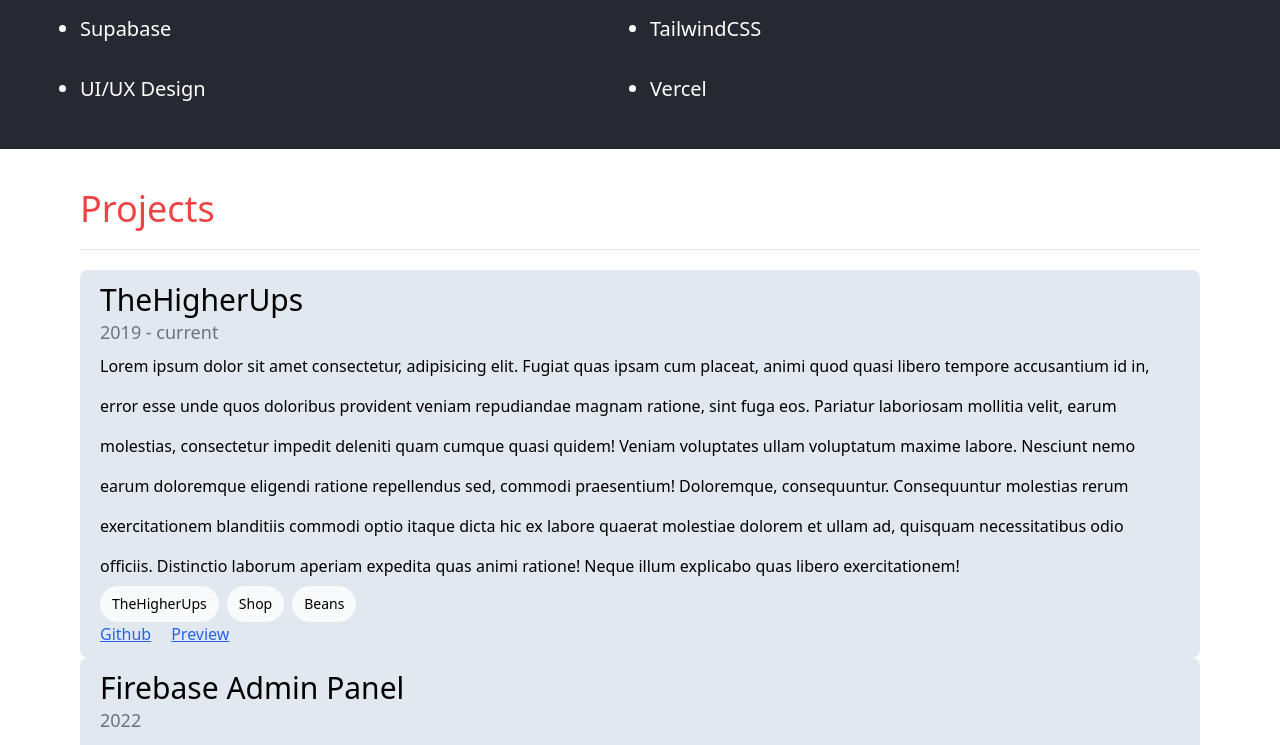
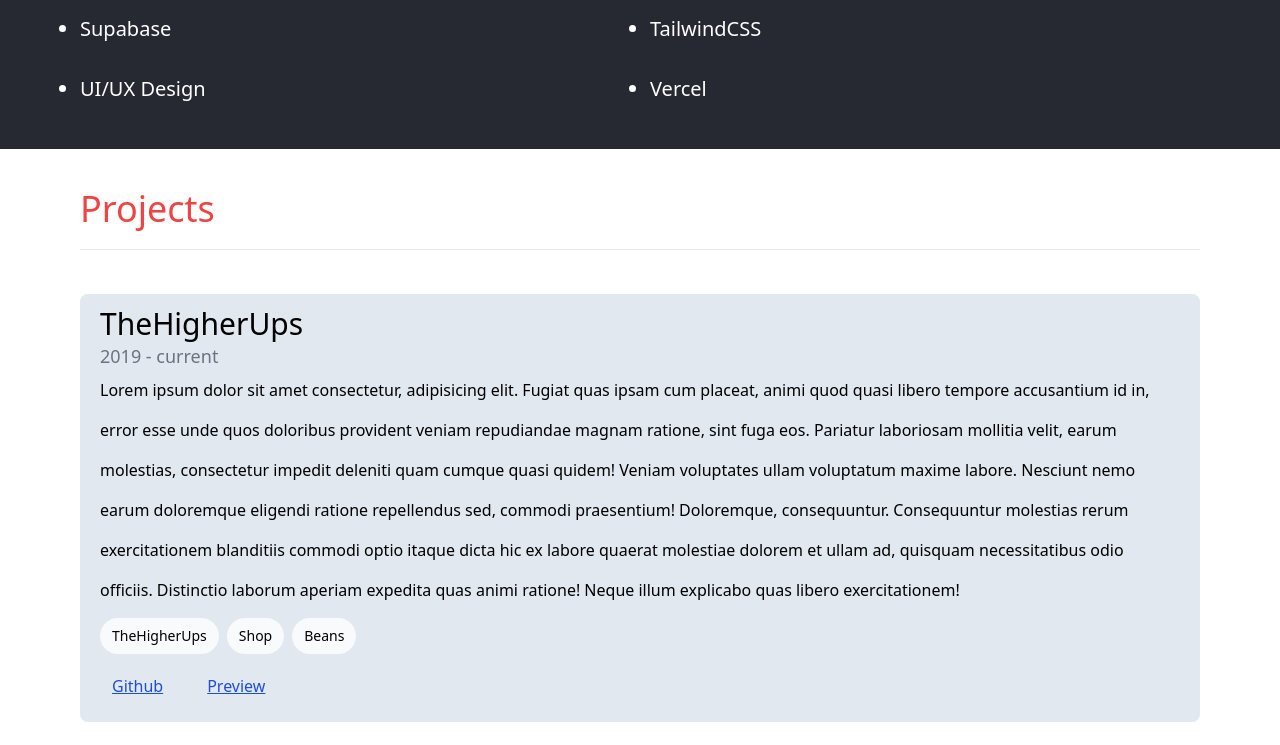
Before and after one commit to TheHigherUps/resume, a React (Vite) app: page / in a window 1280 px wide. Shown: the part 3651-4396 px from the top of the page. Built offline with nearby package versions, Linux system fonts and the light colour scheme.

Commit message:
turned projects into motion divs
updated links on cards

```diff
--- a/src/App.tsx
+++ b/src/App.tsx
@@ -238,17 +238,28 @@ function App() {
                     <hr className="my-5" />
                     {projects.map((project, index) => {
                         return (
+                            <motion.div
+                                initial={{ opacity: 0, scale: 0.5 }}
+                                whileInView={{ opacity: 1, scale: 1 }}
+                                transition={{ delay: 0.05 * index }}
+                                viewport={{ once: true }}
+                            >
+                                <br />
                                 <Card key={index}>
-                                <div className="text-3xl">{project.title}</div>
+                                    <div className="text-3xl">
+                                        {project.title}
+                                    </div>
                                     <p className="text-lg text-gray-500">
                                         {project.subtitle}
                                     </p>
                                     <p className="leading-10">
                                         {project.description}
                                     </p>
-                                <div className="flex gap-2">
+                                    <div className="my-2 flex gap-2">
                                         {project.tags.map((tag, index) => {
-                                        return <Chip key={index} text={tag} />
+                                            return (
+                                                <Chip key={index} text={tag} />
+                                            )
                                         })}
                                     </div>
                                     <div className="flex gap-5">
@@ -256,7 +267,7 @@ function App() {
                                             return (
                                                 <a
                                                     key={index}
-                                                className="text-blue-600 underline"
+                                                    className="rounded-lg p-3 text-blue-700 underline duration-500 hover:bg-blue-50 active:bg-blue-200"
                                                     href={link.href}
                                                 >
                                                     {link.title}
@@ -265,6 +276,7 @@ function App() {
                                         })}
                                     </div>
                                 </Card>
+                            </motion.div>
                         )
                     })}
                 </section>
```
Lines whose indentation alone changed are shown as unchanged.
